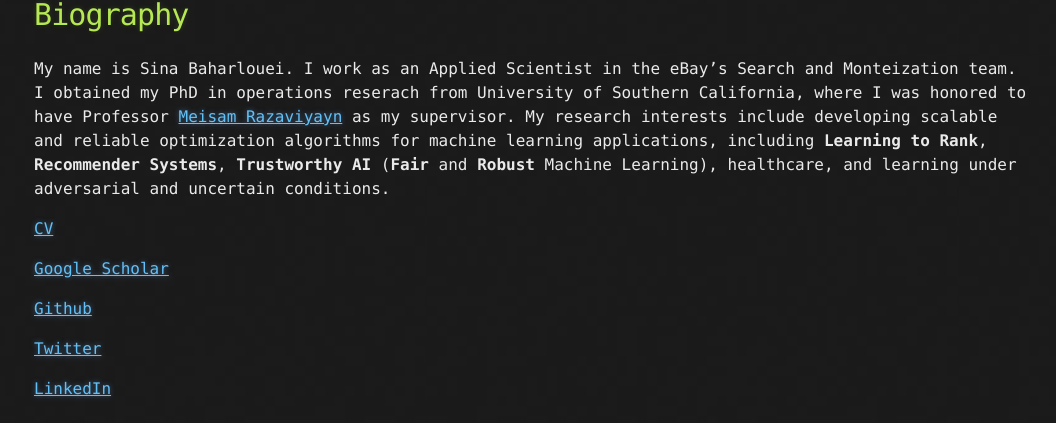
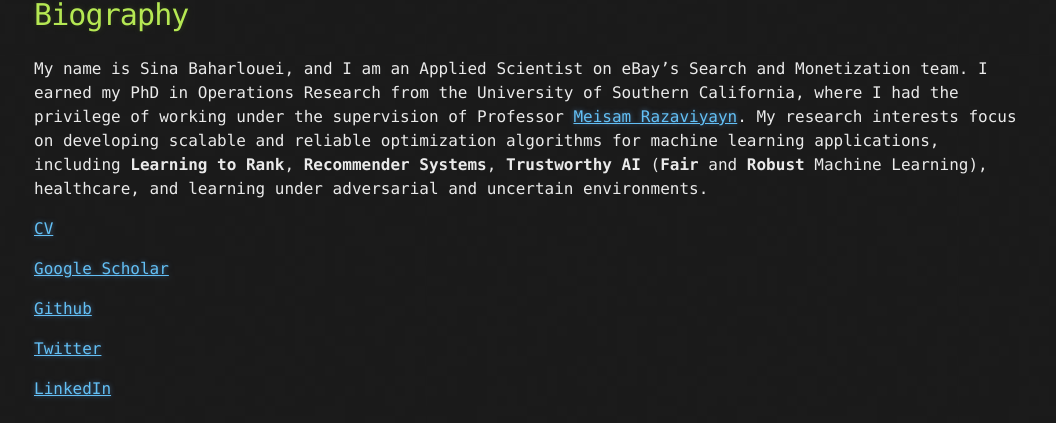
Before and after one commit to sinaBaharlouei/SinaBhr.github.io, a Jekyll site: the page built from index.md, in a window 1280 px wide and 900 px high, cut to the strip 477-900 px from the top of the window. Shown: the whole strip, without its empty margins (106-1162 px from the left). Built offline with Jekyll 4.4.1, drawn with Linux system fonts in a browser that asks for light colours; our own code applies the rules of GitHub Pages for plain Markdown files; the repository's description, which GitHub fills in, is left out.

Commit message:
Update index.md

```diff
--- a/index.md
+++ b/index.md
@@ -2,7 +2,7 @@
 
 
 # Biography
-My name is Sina Baharlouei. I work as an Applied Scientist in the eBay's Search and Monteization team. I obtained my PhD in operations reserach from University of Southern California, where I was honored to have Professor [Meisam Razaviyayn](https://sites.usc.edu/razaviyayn/) as my supervisor. My research interests include developing scalable and reliable optimization algorithms for machine learning applications, including **Learning to Rank**, **Recommender Systems**, **Trustworthy AI** (**Fair** and **Robust** Machine Learning), healthcare, and learning under adversarial and uncertain conditions.
+My name is Sina Baharlouei, and I am an Applied Scientist on eBay's Search and Monetization team. I earned my PhD in Operations Research from the University of Southern California, where I had the privilege of working under the supervision of Professor [Meisam Razaviyayn](https://sites.usc.edu/razaviyayn/). My research interests focus on developing scalable and reliable optimization algorithms for machine learning applications, including **Learning to Rank**, **Recommender Systems**, **Trustworthy AI** (**Fair** and **Robust** Machine Learning), healthcare, and learning under adversarial and uncertain environments.
 
 [CV](https://github.com/sinaBaharlouei/website/raw/master/CV.pdf)
 
```
